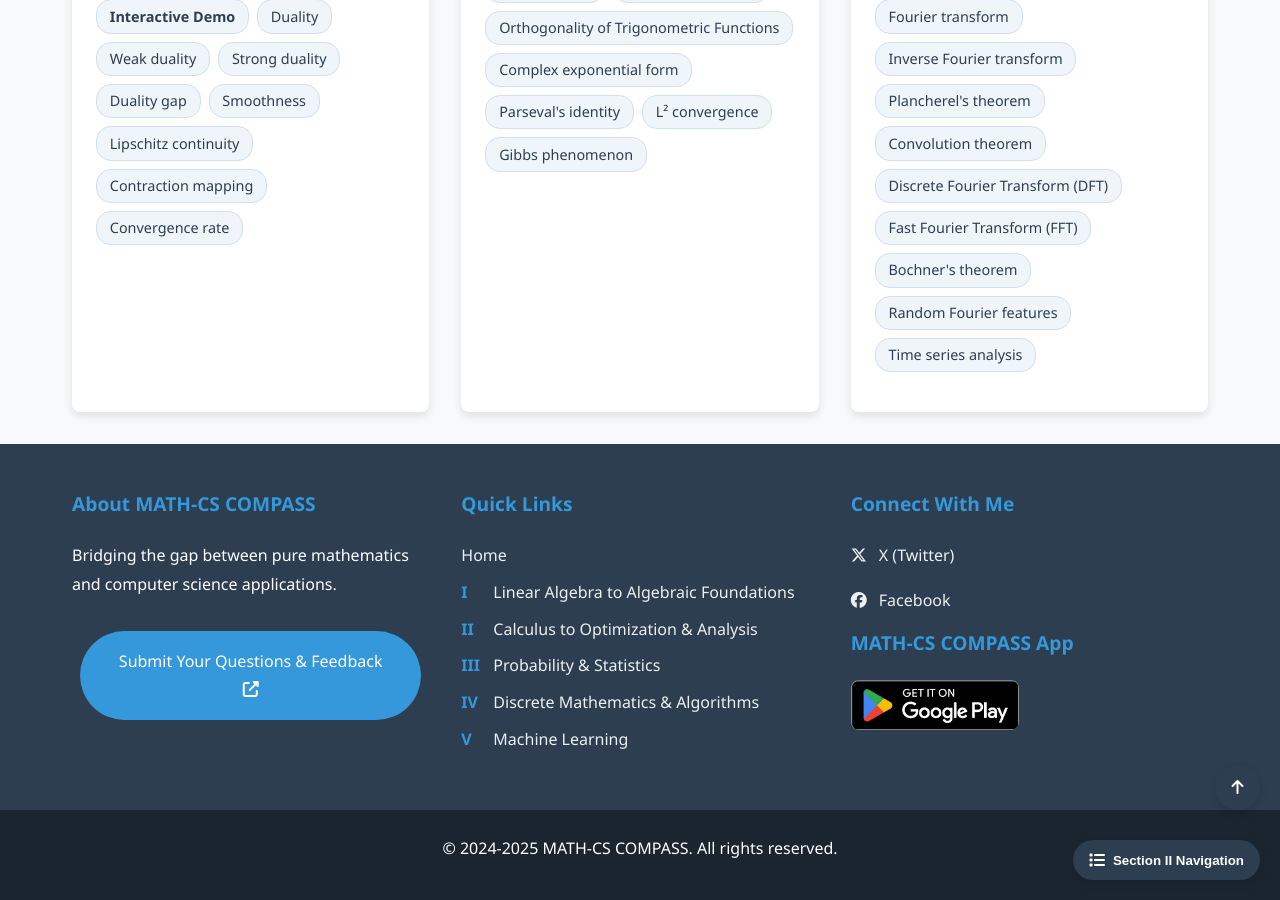
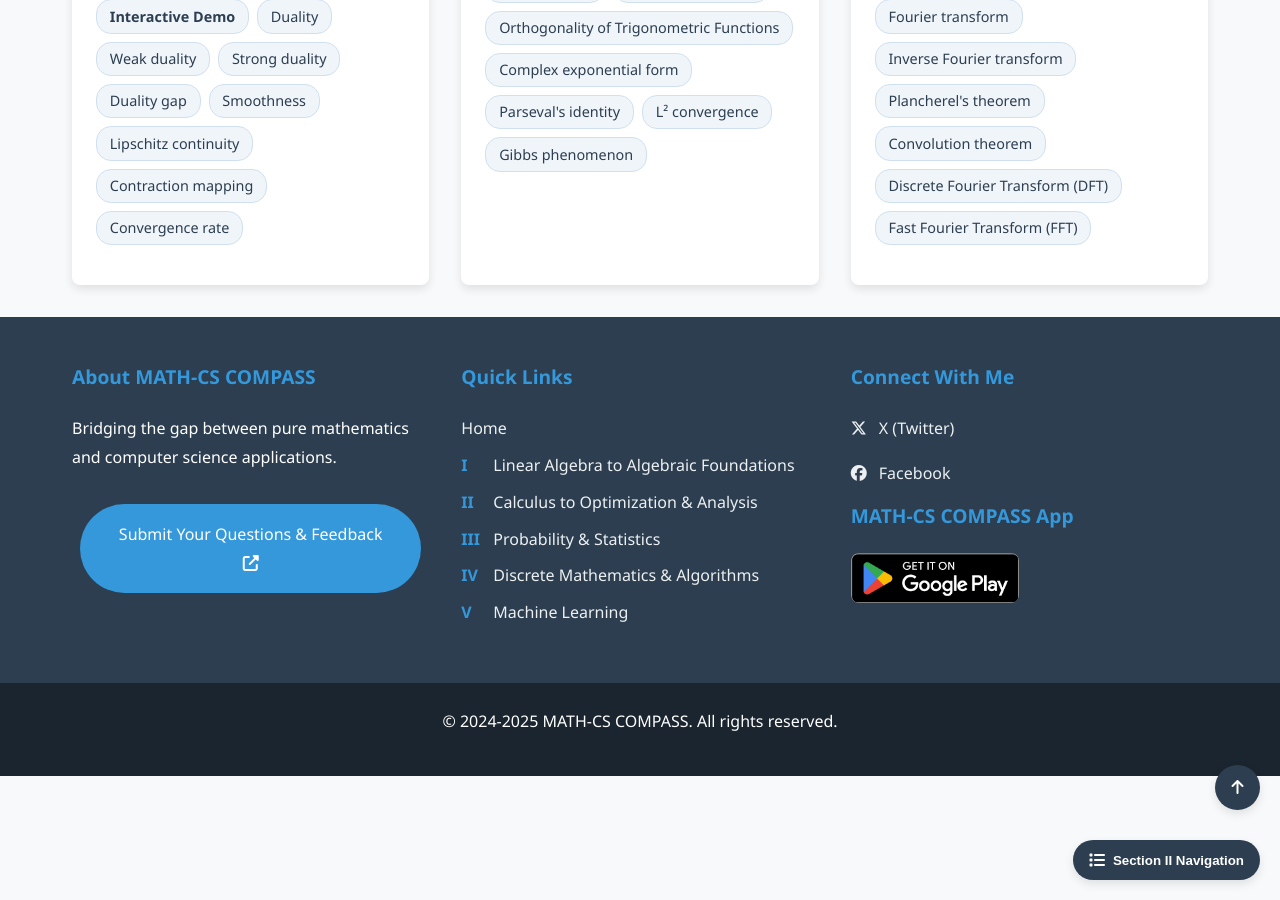
Before and after one commit to Yusukey01/yusukey01.github.io, a Jekyll site: the page built from Mathematics/Calculus/calculus.html, in a window 1280 px wide and 900 px high, scrolled down 3023 px. Built offline with Jekyll 4.4.1, drawn with Linux system fonts in a browser that asks for light colours.

Commit message:
Updated  FT section

```diff
--- a/Mathematics/Calculus/calculus.html
+++ b/Mathematics/Calculus/calculus.html
@@ -289,9 +289,6 @@ uses_python: false
                             <span>Convolution theorem</span>
                             <span>Discrete Fourier Transform (DFT)</span>
                             <span>Fast Fourier Transform (FFT)</span>
-                            <span>Bochner's theorem</span>
-                            <span>Random Fourier features</span>
-                            <span>Time series analysis</span>
                         </div>
                     </div>
                 </div>
--- a/Mathematics/Calculus/fourier_transform.html
+++ b/Mathematics/Calculus/fourier_transform.html
@@ -45,8 +45,7 @@ uses_python: true
             { "@type": "Thing", "name": "Fast Fourier Transform" },
             { "@type": "Thing", "name": "Convolution Theorem" },
             { "@type": "Thing", "name": "Frequency Domain" },
-            { "@type": "Thing", "name": "Plancherel Theorem" },
-            { "@type": "Thing", "name": "Random Fourier Features" }
+            { "@type": "Thing", "name": "Plancherel Theorem" }
         ],
         "teaches": [
             "Understanding the continuous Fourier transform",
```
